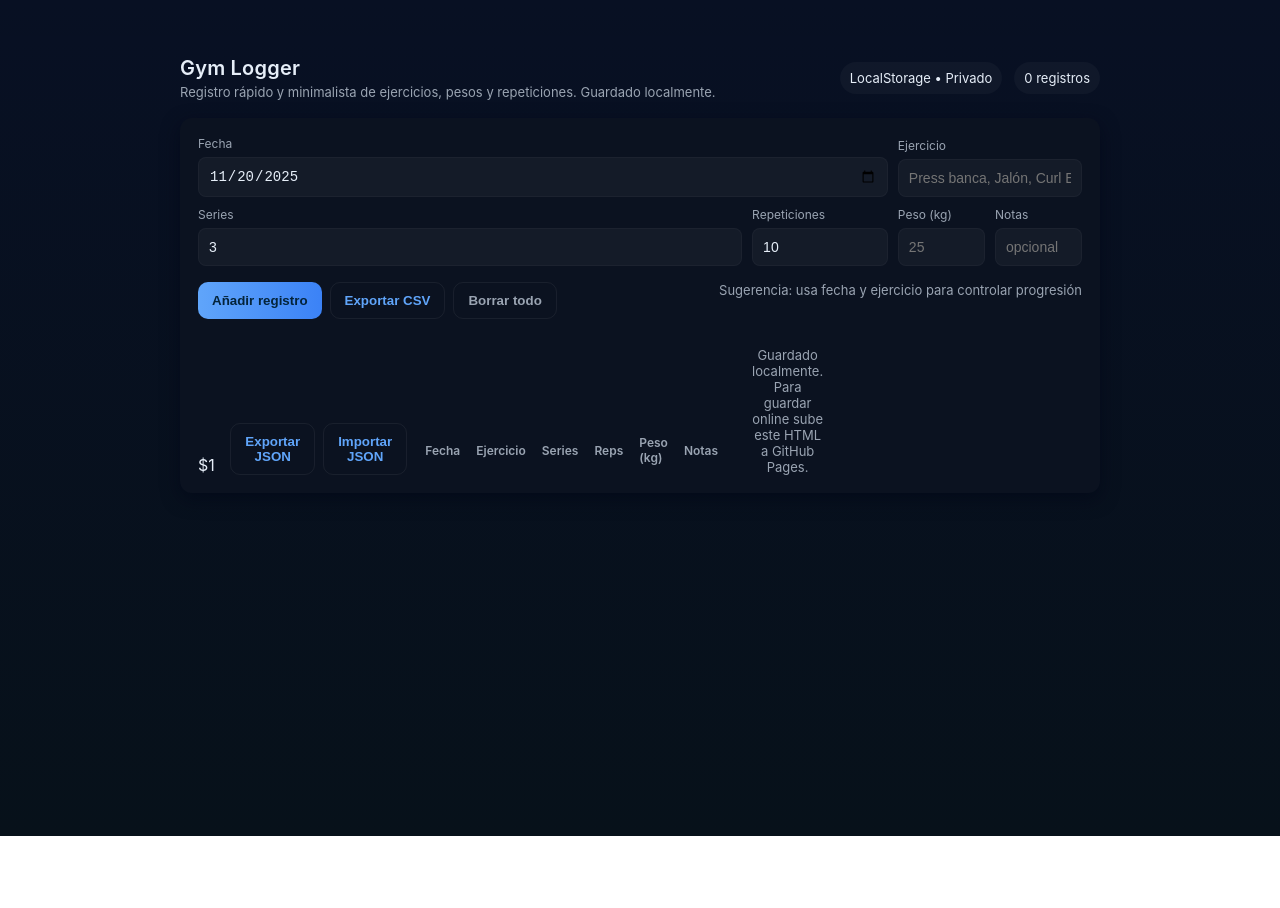
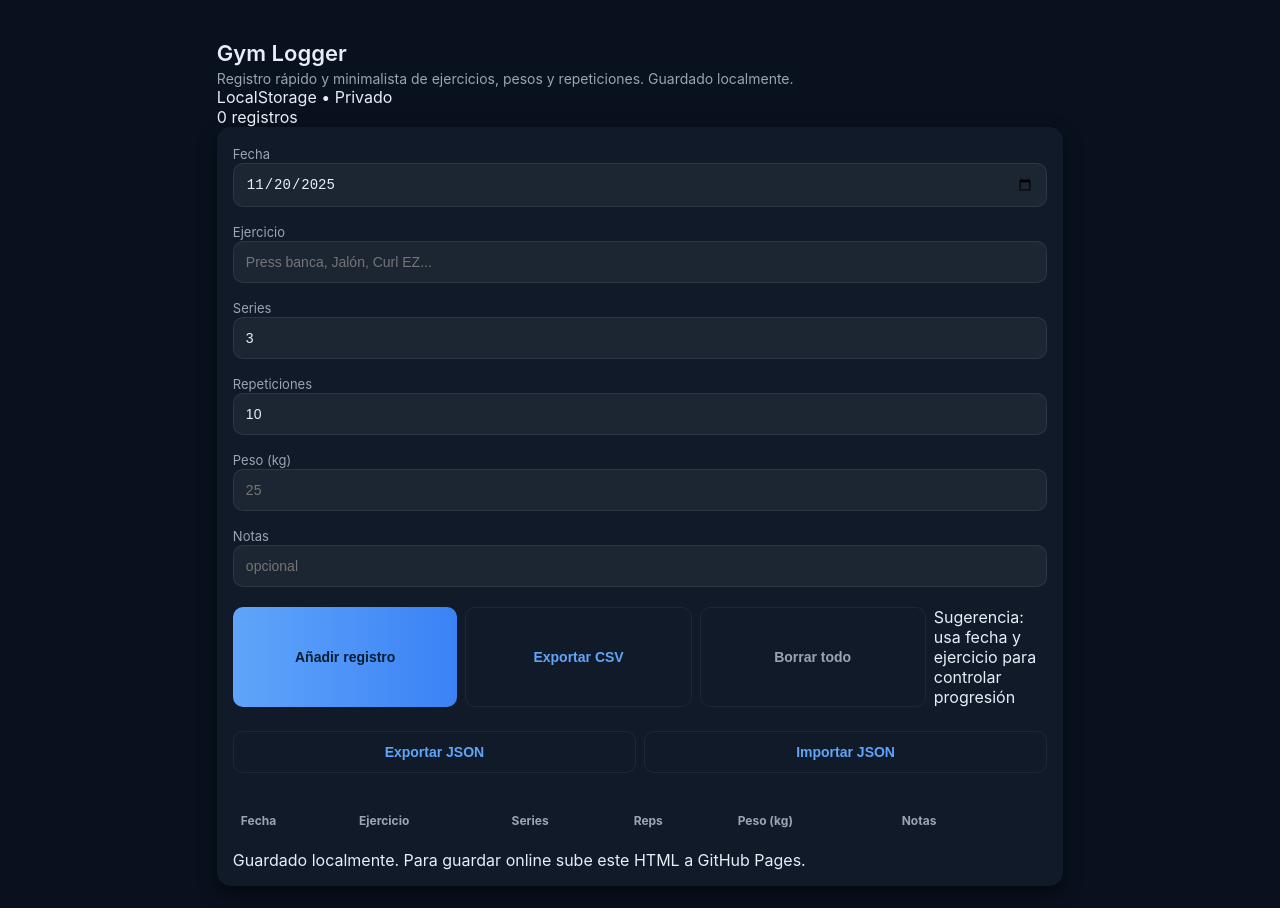
Before and after one commit to soykhaler/gymLogger, a plain HTML site: page index.html in a window 1280 px wide. Before the commit the page ends 836 px from the top, so only its background shows below. Drawn offline with Linux system fonts and the light colour scheme.

Commit message:
Refactor styles and update button layout in HTML

```diff
--- a/index.html
+++ b/index.html
@@ -7,37 +7,65 @@
   <meta name="description" content="Minimal and elegant gym log for GitHub Pages. Log exercises, weights, sets, reps and notes. Data saved to browser localStorage." />
   <style>
     :root{
-      --bg:#0f1720; --card:#0b1220; --muted:#9aa4b2; --accent:#60a5fa; --glass:rgba(255,255,255,0.04);
-      --radius:12px; --pad:14px;
-      font-family: Inter, ui-sans-serif, system-ui, -apple-system, 'Segoe UI', Roboto, 'Helvetica Neue', Arial;
+      --bg:#0f1720; --card:#101a28; --muted:#9aa4b2; --accent:#60a5fa;
+      --radius:14px; --pad:16px;
+      font-family: Inter, system-ui, -apple-system, "Segoe UI", Roboto;
     }
-    *{box-sizing:border-box}
-    html,body{height:100%;margin:0;background:linear-gradient(180deg,#081023 0%,#07111a 100%);color:#e6eef8}
-    .wrap{max-width:960px;margin:36px auto;padding:20px}
-    header{display:flex;align-items:center;justify-content:space-between;margin-bottom:18px}
-    h1{font-size:20px;margin:0;font-weight:600;letter-spacing:0.2px}
-    p.lead{margin:4px 0 0;color:var(--muted);font-size:13px}
-    .card{background:var(--card);border-radius:var(--radius);padding:18px;box-shadow:0 6px 18px rgba(2,6,23,0.6);}
-    form.grid{display:grid;grid-template-columns:repeat(12,1fr);gap:10px;align-items:end}
-    label{display:block;font-size:12px;color:var(--muted);margin-bottom:6px}
-    input,select,textarea{width:100%;padding:10px;border-radius:8px;border:1px solid rgba(255,255,255,0.03);background:var(--glass);color:inherit;font-size:14px}
-    .col-6{grid-column:span 6}
-    .col-4{grid-column:span 4}
-    .col-3{grid-column:span 3}
-    .col-12{grid-column:span 12}
-    .row{display:flex;gap:8px}
-    button.btn{background:linear-gradient(90deg,var(--accent),#3b82f6);border:none;padding:10px 14px;border-radius:10px;color:#04243a;font-weight:600;cursor:pointer}
-    .muted{color:var(--muted);font-size:13px}
-    table{width:100%;border-collapse:collapse;margin-top:12px;font-size:14px}
-    thead th{font-weight:600;text-align:left;padding:10px 8px;color:var(--muted);font-size:12px}
-    tbody td{padding:10px 8px;border-top:1px solid rgba(255,255,255,0.02)}
-    .small{font-size:13px;color:var(--muted)}
-    .actions button{margin-right:6px;padding:6px 8px;border-radius:8px;border:none;background:rgba(255,255,255,0.03);color:var(--muted);cursor:pointer}
-    .toolbar{display:flex;gap:8px;align-items:center}
-    .hero{display:flex;gap:12px;align-items:center}
-    .pill{background:rgba(255,255,255,0.03);padding:8px 10px;border-radius:999px;font-size:13px}
-    footer{margin-top:18px;color:var(--muted);font-size:13px;text-align:center}
-    @media(max-width:720px){.col-6{grid-column:span 12}.col-4{grid-column:span 12}.col-3{grid-column:span 12}}
+    *{box-sizing:border-box;margin:0;padding:0}
+    body{background:#08111d;color:#e6eef8;min-height:100vh;display:flex;justify-content:center;padding:16px;}
+
+    /* APP WRAPPER */
+    .app{
+      width:100%;max-width:520px; /* tipo app móvil */
+      display:flex;flex-direction:column;gap:18px;
+    }
+
+    header h1{font-size:22px;font-weight:600;margin-bottom:4px}
+    header .lead{color:var(--muted);font-size:14px}
+
+    .card{
+      background:var(--card);
+      padding:var(--pad);
+      border-radius:var(--radius);
+      box-shadow:0 8px 20px rgba(0,0,0,0.45);
+      display:flex;
+      flex-direction:column;
+      gap:14px;
+    }
+
+    /* FORM GRID -> STACKED ON MOBILE */
+    form.grid{
+      display:flex;
+      flex-direction:column;
+      gap:14px;
+    }
+    label{font-size:13px;color:var(--muted);margin-bottom:4px}
+    input, button, select{
+      width:100%;padding:12px;
+      border-radius:10px;
+      border:1px solid rgba(255,255,255,0.08);
+      background:rgba(255,255,255,0.05);
+      color:#e6eef8;font-size:15px;
+    }
+
+    button.btn{
+      background:linear-gradient(90deg,var(--accent),#3b82f6);
+      border:none;color:#041e34;font-weight:600;
+      cursor:pointer;
+    }
+
+    /* TABLE */
+    table{width:100%;border-collapse:collapse;font-size:14px;margin-top:6px}
+    thead th{padding:8px;color:var(--muted);font-size:12px;text-align:left}
+    tbody td{padding:10px 6px;border-top:1px solid rgba(255,255,255,0.08)}
+    .actions button{padding:6px 8px;font-size:12px;background:rgba(255,255,255,0.06);border:none;border-radius:6px;margin-right:4px;cursor:pointer;color:var(--muted)}
+
+    /* RESPONSIVE */
+    @media(min-width:768px){
+      body{padding:40px;}
+      .app{max-width:680px;} /* estilo tipo app centradita en PC */
+      input,button,select{font-size:14px}
+    }
   </style>
 </head>
 <body>
@@ -86,7 +114,7 @@
           <button type="button" id="clearAll" class="btn" style="background:transparent;border:1px solid rgba(255,255,255,0.06);color:var(--muted)">Borrar todo</button>
           <div style="margin-left:auto" class="small">Sugerencia: usa fecha y ejercicio para controlar progresión</div>
         </div>
-      $1
+
 <div style="margin-top:10px; display:flex; gap:8px;">
   <button type="button" id="exportJson" class="btn" style="background:transparent;border:1px solid rgba(255,255,255,0.06);color:var(--accent)">Exportar JSON</button>
   <button type="button" id="importJson" class="btn" style="background:transparent;border:1px solid rgba(255,255,255,0.06);color:var(--accent)">Importar JSON</button>
```
